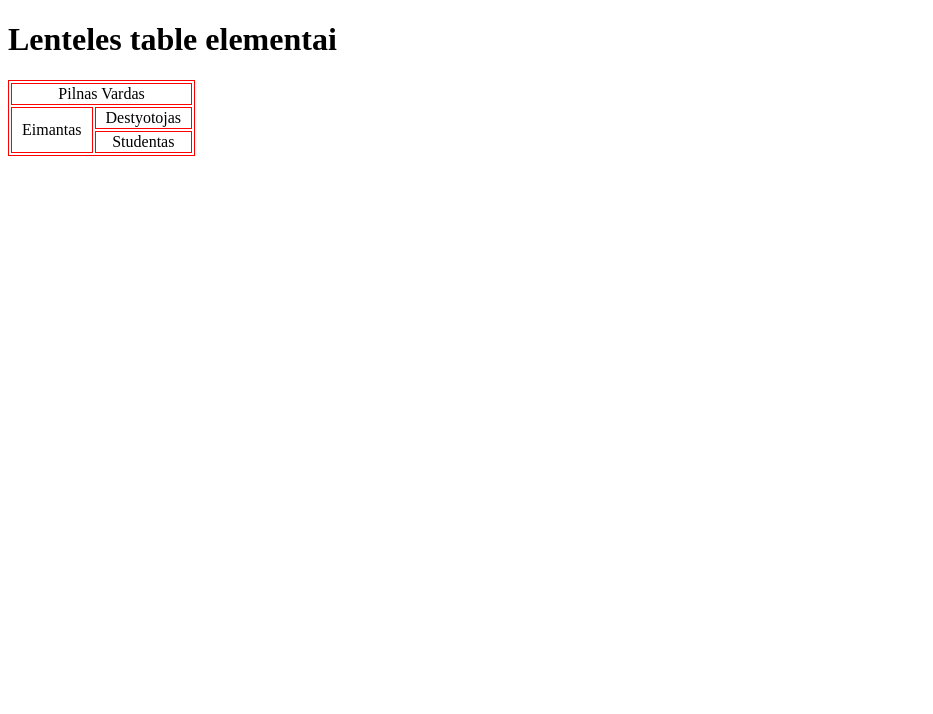
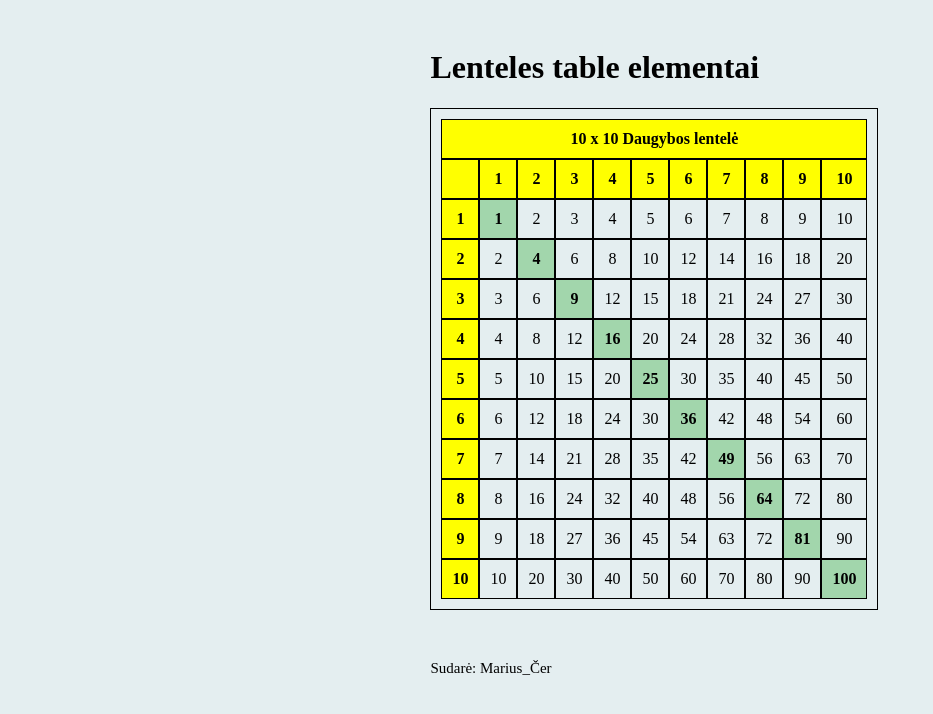
Before and after one commit to eimkasp/bit-frontend-1, a plain HTML site: page tables.html in a window 1280 px wide. Shown: the whole page, without its empty margins (0-933 px from the left). Drawn offline with Linux system fonts and the light colour scheme.

Commit message:
Namu darbo sprendimas, daugybos lentele

```diff
--- /dev/null
+++ b/assets/css/table.css
@@ -0,0 +1,46 @@
+body {
+  background-color: rgb(228, 238, 240);
+  padding-top: 20px;
+  padding-left: 33%;
+}
+
+table,
+tr,
+td {
+  text-align: center;
+  border-style: solid;
+  border-color: rgb(0, 0, 0);
+  border-spacing: 0px;
+  border-width: 1px;
+  padding: 10px;
+}
+/* # = ID
+   . = class
+
+   CSS Taisykliu svorio svarba:
+   elementas - 1 tasku
+   class - 10 tasku
+   id - 100 tasku
+
+   !important - 1000
+*/
+
+/* Svoris 12 */
+body .background-green {
+  background-color: rgb(162, 214, 172);
+}
+
+/* Svoris 10 */
+.title {
+  font-weight: bold;
+  background-color: yellow;
+}
+
+.text-bold {
+  font-weight: bold;
+}
+
+footer {
+  padding-top: 50px; /* atitraukimas nuo virsaus */
+  font-size: 15px;
+}
--- a/tables.html
+++ b/tables.html
@@ -5,24 +5,15 @@
     <meta http-equiv="X-UA-Compatible" content="IE=edge">
     <meta name="viewport" content="width=device-width, initial-scale=1.0">
     <title>Tables</title>
-    <style>
-        table, td {
-            border: 1px solid red;
-        }
 
-        td {
-            padding-left: 10px;
-            padding-right: 10px;
-            text-align: center;
-        }
-    </style>
+    <link rel="stylesheet" href="assets/css/table.css" />
 </head>
 <body>
     <h1>
         Lenteles table elementai
     </h1>
 
-    <table>
+    <table style="display: none;">
         <!-- Leteles eilute -->
         <tr>
             <!-- Lenteles Stulpeliai -->
@@ -40,5 +31,168 @@
             <td>Studentas</td>
         </tr>
     </table>
+
+    <table>
+        <tr class="title">
+            <td colspan="11">10 x 10 Daugybos lentelė</td>
+        </tr>
+
+        <tr class="title">
+            <td ></td>
+            <td >1</td>
+            <td >2</td>
+            <td >3</td>
+            <td >4</td>
+            <td >5</td>
+            <td >6</td>
+            <td >7</td>
+            <td >8</td>
+            <td >9</td>
+            <td >10</td>
+        </tr>
+
+        <tr id="Row_1">
+            <td class="title">1</td>
+            <td class="text-bold background-green">1</td>
+            <td >2</td>
+            <td >3</td>
+            <td >4</td>
+            <td >5</td>
+            <td >6</td>
+            <td >7</td>
+            <td >8</td>
+            <td >9</td>
+            <td >10</td>
+        </tr>
+
+        <tr id="Row_2">
+            <td class="title">2</td>
+            <td >2</td>
+            <td class="text-bold background-green">4</td>
+            <td >6</td>
+            <td >8</td>
+            <td >10</td>
+            <td >12</td>
+            <td >14</td>
+            <td >16</td>
+            <td >18</td>
+            <td >20</td>
+        </tr>
+
+        <tr id="Row_3">
+            <td class="title">3</td>
+            <td >3</td>
+            <td >6</td>
+            <td class="text-bold background-green">9</td>
+            <td >12</td>
+            <td >15</td>
+            <td >18</td>
+            <td >21</td>
+            <td >24</td>
+            <td >27</td>
+            <td >30</td>
+        </tr>
+
+        <tr id="Row_4">
+            <td class="title">4</td>
+            <td >4</td>
+            <td >8</td>
+            <td >12</td>
+            <td class="text-bold background-green">16</td>
+            <td >20</td>
+            <td >24</td>
+            <td >28</td>
+            <td >32</td>
+            <td >36</td>
+            <td >40</td>
+        </tr>
+
+        <tr id="Row_5">
+            <td class="title">5</td>
+            <td >5</td>
+            <td >10</td>
+            <td >15</td>
+            <td >20</td>
+            <td class="text-bold background-green">25</td>
+            <td >30</td>
+            <td >35</td>
+            <td >40</td>
+            <td >45</td>
+            <td >50</td>
+        </tr>
+
+        <tr id="Row_6">
+            <td class="title">6</td>
+            <td >6</td>
+            <td >12</td>
+            <td >18</td>
+            <td >24</td>
+            <td >30</td>
+            <td class="text-bold background-green">36</td>
+            <td >42</td>
+            <td >48</td>
+            <td >54</td>
+            <td >60</td>
+        </tr>
+
+        <tr id="Row_7">
+            <td class="title">7</td>
+            <td >7</td>
+            <td >14</td>
+            <td >21</td>
+            <td >28</td>
+            <td >35</td>
+            <td >42</td>
+            <td class="text-bold background-green">49</td>
+            <td >56</td>
+            <td >63</td>
+            <td >70</td>
+        </tr>
+
+        <tr id="Row_8">
+            <td class="title">8</td>
+            <td >8</td>
+            <td >16</td>
+            <td >24</td>
+            <td >32</td>
+            <td >40</td>
+            <td >48</td>
+            <td >56</td>
+            <td class="title text-bold background-green">64</td>
+            <td >72</td>
+            <td >80</td>
+        </tr>
+
+        <tr id="Row_9">
+            <td class="title">9</td>
+            <td >9</td>
+            <td >18</td>
+            <td >27</td>
+            <td >36</td>
+            <td >45</td>
+            <td >54</td>
+            <td >63</td>
+            <td >72</td>
+            <td class="text-bold background-green">81</td>
+            <td >90</td>
+        </tr>
+
+        <tr id="Row_10">
+            <td class="title">10</td>
+            <td >10</td>
+            <td >20</td>
+            <td >30</td>
+            <td >40</td>
+            <td >50</td>
+            <td >60</td>
+            <td >70</td>
+            <td >80</td>
+            <td >90</td>
+            <td class="text-bold background-green">100</td>
+        </tr>
+    </table>
+    <footer>
+       Sudarė: Marius_Čer
+    </footer>
 </body>
 </html>
```
